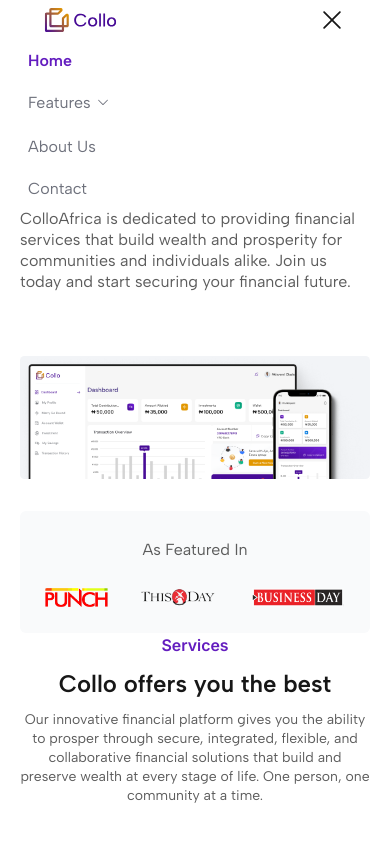
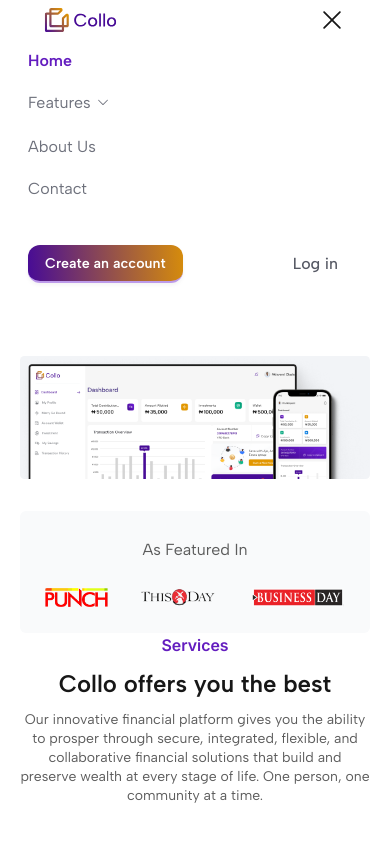
Before and after one commit to hedge-and-alpha/website_v2, a Nuxt app: page / in a window 390 px wide. Both pictures are taken after a click on the element 331 px from the left and 20 px from the top of the page. Shown: the top 844 px of the page. Built offline with nearby package versions, Linux system fonts and the light colour scheme.

Commit message:
:Bug: Fix: cta for mobile menu

```diff
--- a/components/MainHeader.vue
+++ b/components/MainHeader.vue
@@ -120,6 +120,16 @@
                             Contact
                         </NuxtLink>
                     </li>
+                    <ul v-show="showMobileMenu" class="px-7 mt-9 mb-[35px] flex justify-between items-center text-collo-grey-4 leading-[25.6px]">
+                        <li>
+                            <NuxtLink to="https://app.colloafrica.com" class="btn btn-primary">Create an account</NuxtLink>
+                        </li>
+                        <li>
+                            <NuxtLink to="https://app.colloafrica.com" class="py-2 px-6 leading-[25.6px] font-medium">
+                                Log in
+                            </NuxtLink>
+                        </li>
+                    </ul>
                 </ul>
             </div>
             <div class="pr-[22.82px]">
```
